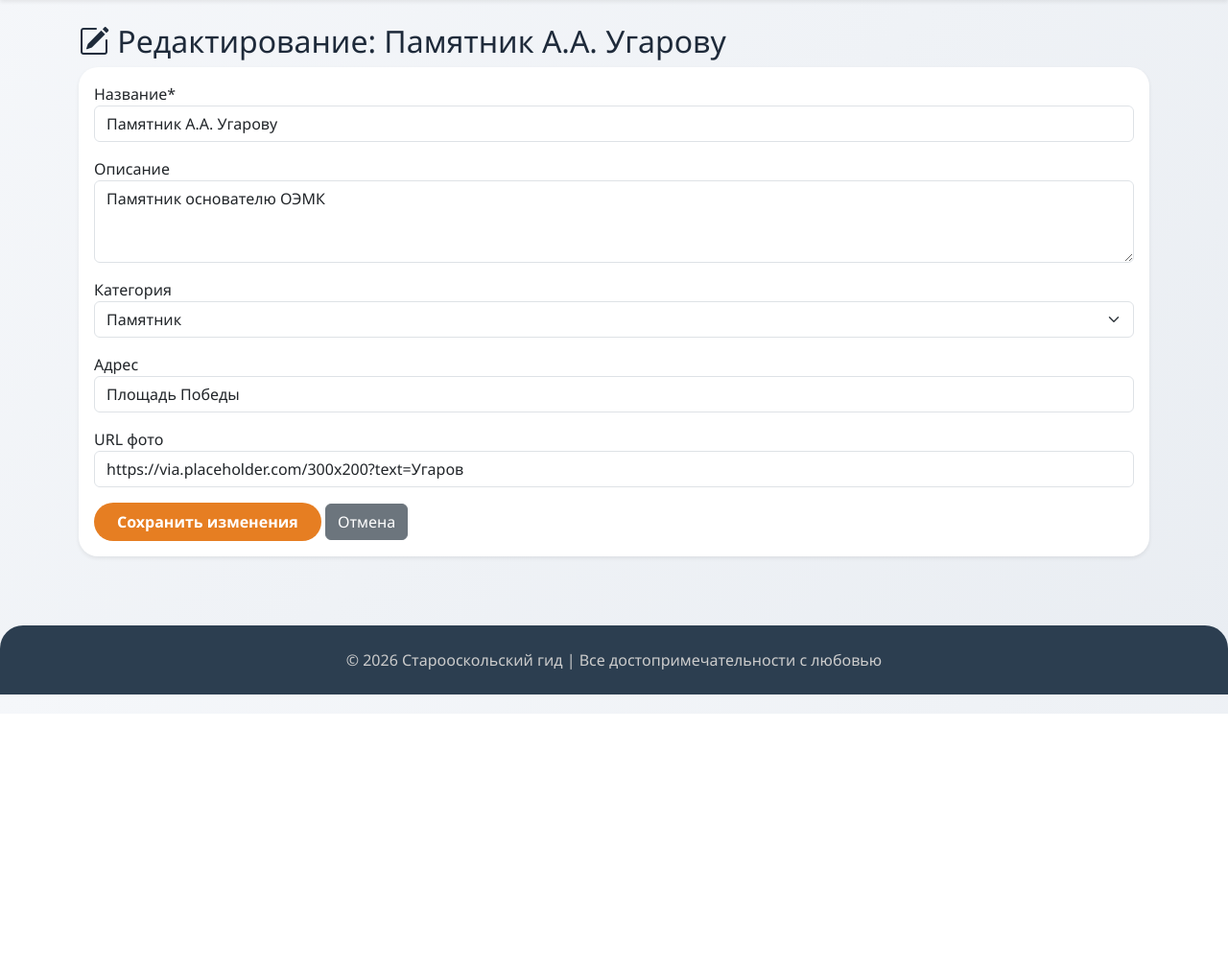
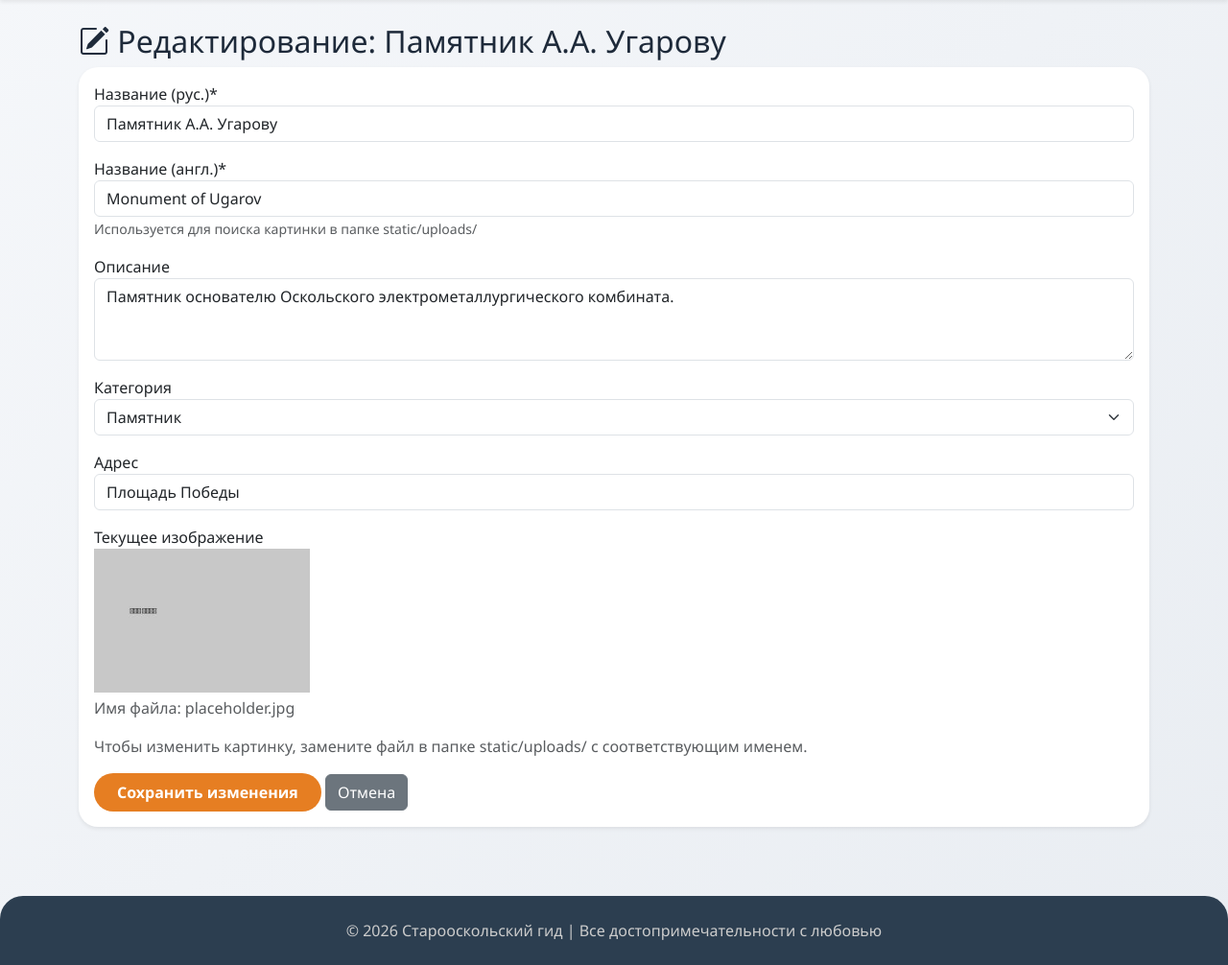
Before and after one commit to amnyam666/oskol-gid, a Flask app: page /admin/edit/1 in a window 1280 px wide. Shown: the part 56-1062 px from the top of the page at 96% size. Before the commit the page ends 800 px from the top, so only its background shows below. Run offline with Flask 3, Linux system fonts and the light colour scheme; the visitor is signed in with stand-in values (Sample User, id 1); data comes from the database, SQL or seed files in the repository.

Commit message:
v2 + photo

```diff
--- a/app.py
+++ b/app.py
@@ -1,13 +1,27 @@
 import sqlite3
-from flask import Flask, render_template, request, redirect, url_for, flash, g
+import os
+import re
+from flask import Flask, render_template, request, redirect, url_for, flash, g, session
 from werkzeug.security import generate_password_hash, check_password_hash
 from functools import wraps
 
 app = Flask(__name__)
-app.secret_key = 'supersecretkey'  # замените на свой
+app.secret_key = 'supersecretkey2026'
+DATABASE = 'database.db'
 
-# ----- Подключение к базе данных (SQLite) -----
-DATABASE = 'database.db'
+UPLOAD_FOLDER = 'static/uploads'
+app.config['UPLOAD_FOLDER'] = UPLOAD_FOLDER
+os.makedirs(UPLOAD_FOLDER, exist_ok=True)
+
+def generate_image_filename(english_name):
+    """Генерирует имя файла из английского названия"""
+    if not english_name:
+        return 'placeholder.jpg'
+    clean = re.sub(r'[^a-zA-Z0-9\s]', '', english_name)
+    filename = clean.lower().strip().replace(' ', '_') + '.jpg'
+    if os.path.exists(os.path.join(UPLOAD_FOLDER, filename)):
+        return filename
+    return 'placeholder.jpg'
 
 def get_db():
     db = getattr(g, '_database', None)
@@ -26,7 +40,7 @@ def init_db():
     with app.app_context():
         db = get_db()
         cursor = db.cursor()
-        # Таблица пользователей
+
         cursor.execute('''
             CREATE TABLE IF NOT EXISTS user (
                 id INTEGER PRIMARY KEY AUTOINCREMENT,
@@ -35,20 +49,21 @@ def init_db():
                 role TEXT NOT NULL DEFAULT 'user'
             )
         ''')
-        # Таблица достопримечательностей
+
         cursor.execute('''
             CREATE TABLE IF NOT EXISTS place (
                 id INTEGER PRIMARY KEY AUTOINCREMENT,
                 name TEXT NOT NULL,
+                english_name TEXT,
                 description TEXT,
                 category TEXT,
                 address TEXT,
-                photo_url TEXT,
+                image TEXT,
                 rating_avg REAL DEFAULT 0,
                 views INTEGER DEFAULT 0
             )
         ''')
-        # Таблица отзывов
+
         cursor.execute('''
             CREATE TABLE IF NOT EXISTS review (
                 id INTEGER PRIMARY KEY AUTOINCREMENT,
@@ -61,7 +76,7 @@ def init_db():
                 FOREIGN KEY (place_id) REFERENCES place (id)
             )
         ''')
-        # Таблица избранного (многие ко многим)
+
         cursor.execute('''
             CREATE TABLE IF NOT EXISTS favorite (
                 user_id INTEGER NOT NULL,
@@ -71,50 +86,65 @@ def init_db():
                 FOREIGN KEY (place_id) REFERENCES place (id)
             )
         ''')
-        # Добавим тестового администратора (логин: admin, пароль: admin)
+
         admin = cursor.execute("SELECT * FROM user WHERE username = 'admin'").fetchone()
         if not admin:
             cursor.execute(
                 "INSERT INTO user (username, password, role) VALUES (?, ?, ?)",
                 ('admin', generate_password_hash('admin'), 'admin')
             )
-        # Добавим несколько тестовых мест
+
         if cursor.execute("SELECT COUNT(*) FROM place").fetchone()[0] == 0:
             places = [
-                ('Памятник А.А. Угарову', 'Памятник основателю ОЭМК', 'monument', 'Площадь Победы', 'https://via.placeholder.com/300x200?text=Угаров'),
-                ('Парк Победы', 'Центральный парк с фонтанами', 'park', 'ул. Ленина, 1', 'https://via.placeholder.com/300x200?text=Парк+Победы'),
-                ('Краеведческий музей', 'История края', 'museum', 'ул. Ленина, 50', 'https://via.placeholder.com/300x200?text=Музей'),
+                ('Памятник А.А. Угарову', 'Monument of Ugarov', 'Памятник основателю Оскольского электрометаллургического комбината.', 'monument', 'Площадь Победы'),
+                ('Парк Победы', 'Victory Park', 'Центральный парк культуры и отдыха с фонтанами.', 'park', 'ул. Ленина, 1'),
+                ('Краеведческий музей', 'Local Lore Museum', 'История Старооскольского края.', 'museum', 'ул. Ленина, 50'),
+                ('Калипсо', 'Kalipso', 'Лучшая кофейня Старого Оскола', 'cafe', 'мкр.Жукова, 48'),
             ]
-            cursor.executemany(
-                "INSERT INTO place (name, description, category, address, photo_url) VALUES (?, ?, ?, ?, ?)",
-                places
-            )
-        db.commit()
+            for name, en_name, desc, cat, addr in places:
+                image = generate_image_filename(en_name)
+                cursor.execute(
+                    "INSERT INTO place (name, english_name, description, category, address, image) VALUES (?, ?, ?, ?, ?, ?)",
+                    (name, en_name, desc, cat, addr, image)
+                )
+            db.commit()
 
-# ----- Декоратор для проверки авторизации -----
+# Создаём заглушку
+placeholder_path = os.path.join(UPLOAD_FOLDER, 'placeholder.jpg')
+if not os.path.exists(placeholder_path):
+    try:
+        from PIL import Image, ImageDraw
+        img = Image.new('RGB', (300, 200), color=(200, 200, 200))
+        d = ImageDraw.Draw(img)
+        d.text((50, 80), "Нет фото", fill=(50,50,50))
+        img.save(placeholder_path)
+    except:
+        # Если Pillow не установлен, просто создаём пустой файл
+        open(placeholder_path, 'w').close()
+
+# ----- Декораторы -----
 def login_required(f):
     @wraps(f)
-    def decorated_function(*args, **kwargs):
+    def decorated(*args, **kwargs):
         if 'user_id' not in session:
-            flash('Войдите, чтобы продолжить', 'warning')
+            flash('Пожалуйста, войдите в систему', 'warning')
             return redirect(url_for('login'))
         return f(*args, **kwargs)
-    return decorated_function
+    return decorated
 
-# ----- Декоратор для проверки прав администратора -----
 def admin_required(f):
     @wraps(f)
-    def decorated_function(*args, **kwargs):
+    def decorated(*args, **kwargs):
         if 'user_id' not in session:
-            flash('Войдите как администратор', 'warning')
+            flash('Требуется авторизация', 'warning')
             return redirect(url_for('login'))
         db = get_db()
         user = db.execute("SELECT role FROM user WHERE id = ?", (session['user_id'],)).fetchone()
         if user['role'] != 'admin':
-            flash('Недостаточно прав', 'danger')
+            flash('У вас нет прав администратора', 'danger')
             return redirect(url_for('index'))
         return f(*args, **kwargs)
-    return decorated_function
+    return decorated
 
 # ----- Маршруты -----
 @app.route('/')
@@ -125,63 +155,72 @@ def index():
         places = db.execute("SELECT * FROM place WHERE category = ? ORDER BY rating_avg DESC", (category,)).fetchall()
     else:
         places = db.execute("SELECT * FROM place ORDER BY rating_avg DESC").fetchall()
-    print("DEBUG: найдено мест:", len(places))   # <-- добавить
     categories = ['monument', 'park', 'museum', 'cafe']
     return render_template('index.html', places=places, current_cat=category, categories=categories)
 
 @app.route('/place/<int:place_id>')
 def place_detail(place_id):
     db = get_db()
-    # увеличиваем счётчик просмотров
     db.execute("UPDATE place SET views = views + 1 WHERE id = ?", (place_id,))
+    db.commit()
     place = db.execute("SELECT * FROM place WHERE id = ?", (place_id,)).fetchone()
-    reviews = db.execute("SELECT r.*, u.username FROM review r JOIN user u ON r.user_id = u.id WHERE place_id = ? ORDER BY r.created_at DESC", (place_id,)).fetchall()
-    # средний рейтинг
+    if not place:
+        return render_template('404.html'), 404
+    reviews = db.execute(
+        "SELECT r.*, u.username FROM review r JOIN user u ON r.user_id = u.id WHERE r.place_id = ? ORDER BY r.created_at DESC",
+        (place_id,)
+    ).fetchall()
     avg = db.execute("SELECT AVG(rating) as avg FROM review WHERE place_id = ?", (place_id,)).fetchone()['avg']
     if avg:
         db.execute("UPDATE place SET rating_avg = ? WHERE id = ?", (avg, place_id))
         db.commit()
-    db.commit()
-    place = db.execute("SELECT * FROM place WHERE id = ?", (place_id,)).fetchone()
+        place = db.execute("SELECT * FROM place WHERE id = ?", (place_id,)).fetchone()
     return render_template('place.html', place=place, reviews=reviews)
 
 @app.route('/add_review/<int:place_id>', methods=['POST'])
 @login_required
 def add_review(place_id):
-    rating = request.form['rating']
-    comment = request.form['comment']
+    rating = request.form.get('rating', type=int)
+    comment = request.form.get('comment', '').strip()
+    if not comment:
+        flash('Комментарий не может быть пустым', 'danger')
+        return redirect(url_for('place_detail', place_id=place_id))
     db = get_db()
     db.execute(
         "INSERT INTO review (user_id, place_id, rating, comment) VALUES (?, ?, ?, ?)",
         (session['user_id'], place_id, rating, comment)
     )
     db.commit()
-    flash('Отзыв добавлен', 'success')
+    flash('Ваш отзыв добавлен, спасибо!', 'success')
     return redirect(url_for('place_detail', place_id=place_id))
 
 @app.route('/admin')
 @admin_required
 def admin_panel():
     db = get_db()
-    places = db.execute("SELECT * FROM place").fetchall()
+    places = db.execute("SELECT * FROM place ORDER BY id DESC").fetchall()
     return render_template('admin.html', places=places)
 
 @app.route('/admin/add', methods=['GET', 'POST'])
 @admin_required
 def add_place():
     if request.method == 'POST':
-        name = request.form['name']
-        desc = request.form['description']
-        cat = request.form['category']
-        address = request.form['address']
-        photo = request.form['photo_url']
+        name = request.form['name'].strip()
+        english_name = request.form['english_name'].strip()
+        description = request.form['description'].strip()
+        category = request.form['category']
+        address = request.form['address'].strip()
+        if not name:
+            flash('Название обязательно', 'danger')
+            return redirect(url_for('add_place'))
+        image = generate_image_filename(english_name)
         db = get_db()
         db.execute(
-            "INSERT INTO place (name, description, category, address, photo_url) VALUES (?, ?, ?, ?, ?)",
-            (name, desc, cat, address, photo)
+            "INSERT INTO place (name, english_name, description, category, address, image) VALUES (?, ?, ?, ?, ?, ?)",
+            (name, english_name, description, category, address, image)
         )
         db.commit()
-        flash('Место добавлено', 'success')
+        flash(f'Место "{name}" добавлено', 'success')
         return redirect(url_for('admin_panel'))
     return render_template('add_place.html')
 
@@ -190,15 +229,19 @@ def add_place():
 def edit_place(place_id):
     db = get_db()
     place = db.execute("SELECT * FROM place WHERE id = ?", (place_id,)).fetchone()
+    if not place:
+        flash('Место не найдено', 'danger')
+        return redirect(url_for('admin_panel'))
     if request.method == 'POST':
-        name = request.form['name']
-        desc = request.form['description']
-        cat = request.form['category']
-        address = request.form['address']
-        photo = request.form['photo_url']
+        name = request.form['name'].strip()
+        english_name = request.form['english_name'].strip()
+        description = request.form['description'].strip()
+        category = request.form['category']
+        address = request.form['address'].strip()
+        image = generate_image_filename(english_name)
         db.execute(
-            "UPDATE place SET name=?, description=?, category=?, address=?, photo_url=? WHERE id=?",
-            (name, desc, cat, address, photo, place_id)
+            "UPDATE place SET name=?, english_name=?, description=?, category=?, address=?, image=? WHERE id=?",
+            (name, english_name, description, category, address, image, place_id)
         )
         db.commit()
         flash('Изменения сохранены', 'success')
@@ -213,35 +256,36 @@ def delete_place(place_id):
     db.execute("DELETE FROM favorite WHERE place_id = ?", (place_id,))
     db.execute("DELETE FROM place WHERE id = ?", (place_id,))
     db.commit()
-    flash('Место удалено', 'danger')
+    flash('Место удалено', 'info')
     return redirect(url_for('admin_panel'))
 
-# ----- Авторизация и регистрация -----
-from flask import session
-
+# ----- Аутентификация -----
 @app.route('/register', methods=['GET', 'POST'])
 def register():
     if request.method == 'POST':
-        username = request.form['username']
+        username = request.form['username'].strip()
         password = request.form['password']
+        if not username or not password:
+            flash('Заполните все поля', 'danger')
+            return redirect(url_for('register'))
         db = get_db()
         existing = db.execute("SELECT id FROM user WHERE username = ?", (username,)).fetchone()
         if existing:
-            flash('Имя уже занято', 'danger')
+            flash('Имя пользователя уже занято', 'danger')
         else:
             db.execute(
                 "INSERT INTO user (username, password) VALUES (?, ?)",
                 (username, generate_password_hash(password))
             )
             db.commit()
-            flash('Регистрация успешна, войдите', 'success')
+            flash('Регистрация успешна! Теперь войдите', 'success')
             return redirect(url_for('login'))
     return render_template('register.html')
 
 @app.route('/login', methods=['GET', 'POST'])
 def login():
     if request.method == 'POST':
-        username = request.form['username']
+        username = request.form['username'].strip()
         password = request.form['password']
         db = get_db()
         user = db.execute("SELECT * FROM user WHERE username = ?", (username,)).fetchone()
@@ -249,7 +293,7 @@ def login():
             session['user_id'] = user['id']
             session['username'] = user['username']
             session['role'] = user['role']
-            flash('Добро пожаловать!', 'success')
+            flash(f'С возвращением, {username}!', 'success')
             return redirect(url_for('index'))
         else:
             flash('Неверный логин или пароль', 'danger')
@@ -261,7 +305,10 @@ def logout():
     flash('Вы вышли из системы', 'info')
     return redirect(url_for('index'))
 
-# ----- Запуск -----
+@app.errorhandler(404)
+def page_not_found(e):
+    return render_template('404.html'), 404
+
 if __name__ == '__main__':
     init_db()
     app.run(debug=True)
--- a/templates/edit_place.html
+++ b/templates/edit_place.html
@@ -5,11 +5,38 @@
 <div class="card shadow-sm">
     <div class="card-body">
         <form method="POST">
-            <div class="mb-3"><label>Название*</label><input type="text" name="name" class="form-control" value="{{ place.name }}" required></div>
-            <div class="mb-3"><label>Описание</label><textarea name="description" rows="3" class="form-control">{{ place.description }}</textarea></div>
-            <div class="mb-3"><label>Категория</label><select name="category" class="form-select"><option value="monument" {% if place.category=='monument' %}selected{% endif %}>Памятник</option><option value="park" {% if place.category=='park' %}selected{% endif %}>Парк</option><option value="museum" {% if place.category=='museum' %}selected{% endif %}>Музей</option><option value="cafe" {% if place.category=='cafe' %}selected{% endif %}>Кафе</option></select></div>
-            <div class="mb-3"><label>Адрес</label><input type="text" name="address" class="form-control" value="{{ place.address }}"></div>
-            <div class="mb-3"><label>URL фото</label><input type="url" name="photo_url" class="form-control" value="{{ place.photo_url }}"></div>
+            <div class="mb-3">
+                <label>Название (рус.)*</label>
+                <input type="text" name="name" class="form-control" value="{{ place.name }}" required>
+            </div>
+            <div class="mb-3">
+                <label>Название (англ.)*</label>
+                <input type="text" name="english_name" class="form-control" value="{{ place.english_name }}" required>
+                <small class="text-muted">Используется для поиска картинки в папке static/uploads/</small>
+            </div>
+            <div class="mb-3">
+                <label>Описание</label>
+                <textarea name="description" rows="3" class="form-control">{{ place.description }}</textarea>
+            </div>
+            <div class="mb-3">
+                <label>Категория</label>
+                <select name="category" class="form-select">
+                    <option value="monument" {% if place.category=='monument' %}selected{% endif %}>Памятник</option>
+                    <option value="park" {% if place.category=='park' %}selected{% endif %}>Парк</option>
+                    <option value="museum" {% if place.category=='museum' %}selected{% endif %}>Музей</option>
+                    <option value="cafe" {% if place.category=='cafe' %}selected{% endif %}>Кафе</option>
+                </select>
+            </div>
+            <div class="mb-3">
+                <label>Адрес</label>
+                <input type="text" name="address" class="form-control" value="{{ place.address }}">
+            </div>
+            <div class="mb-3">
+                <label>Текущее изображение</label><br>
+                <img src="{{ url_for('static', filename='uploads/' + place.image) }}" alt="current" style="max-height:150px;">
+                <p class="text-muted mt-1">Имя файла: {{ place.image }}</p>
+                <p class="text-muted">Чтобы изменить картинку, замените файл в папке static/uploads/ с соответствующим именем.</p>
+            </div>
             <button type="submit" class="btn btn-primary">Сохранить изменения</button>
             <a href="{{ url_for('admin_panel') }}" class="btn btn-secondary">Отмена</a>
         </form>
--- a/templates/index.html
+++ b/templates/index.html
@@ -23,7 +23,7 @@
     {% for place in places %}
     <div class="col-md-6 col-lg-4">
         <div class="card h-100">
-            <img src="{{ place.photo_url }}" class="card-img-top" alt="{{ place.name }}">
+            <img src="{{ url_for('static', filename='uploads/' + place.image) }}" class="card-img-top" alt="{{ place.name }}">
             <div class="card-body">
                 <h5 class="card-title">{{ place.name }}</h5>
                 <p class="card-text text-muted small">{{ place.address }}</p>
--- a/templates/place.html
+++ b/templates/place.html
@@ -3,7 +3,7 @@
 {% block content %}
 <div class="row">
     <div class="col-md-6 mb-4">
-        <img src="{{ place.photo_url }}" class="img-fluid place-image" alt="{{ place.name }}">
+        <img src="{{ url_for('static', filename='uploads/' + place.image) }}" class="img-fluid place-image" alt="{{ place.name }}">
     </div>
     <div class="col-md-6">
         <h1 class="display-5 fw-bold">{{ place.name }}</h1>
```
Also changed, not shown: templates/add_place.html (+27 -5 lines), static/uploads/Local_Lore_Museum.jpg (added), static/uploads/Monument_of_Ugarov.jpg (added), static/uploads/Victory_Park.jpg (added), static/uploads/kalipso.jpg (added), static/uploads/placeholder.jpg (added).
